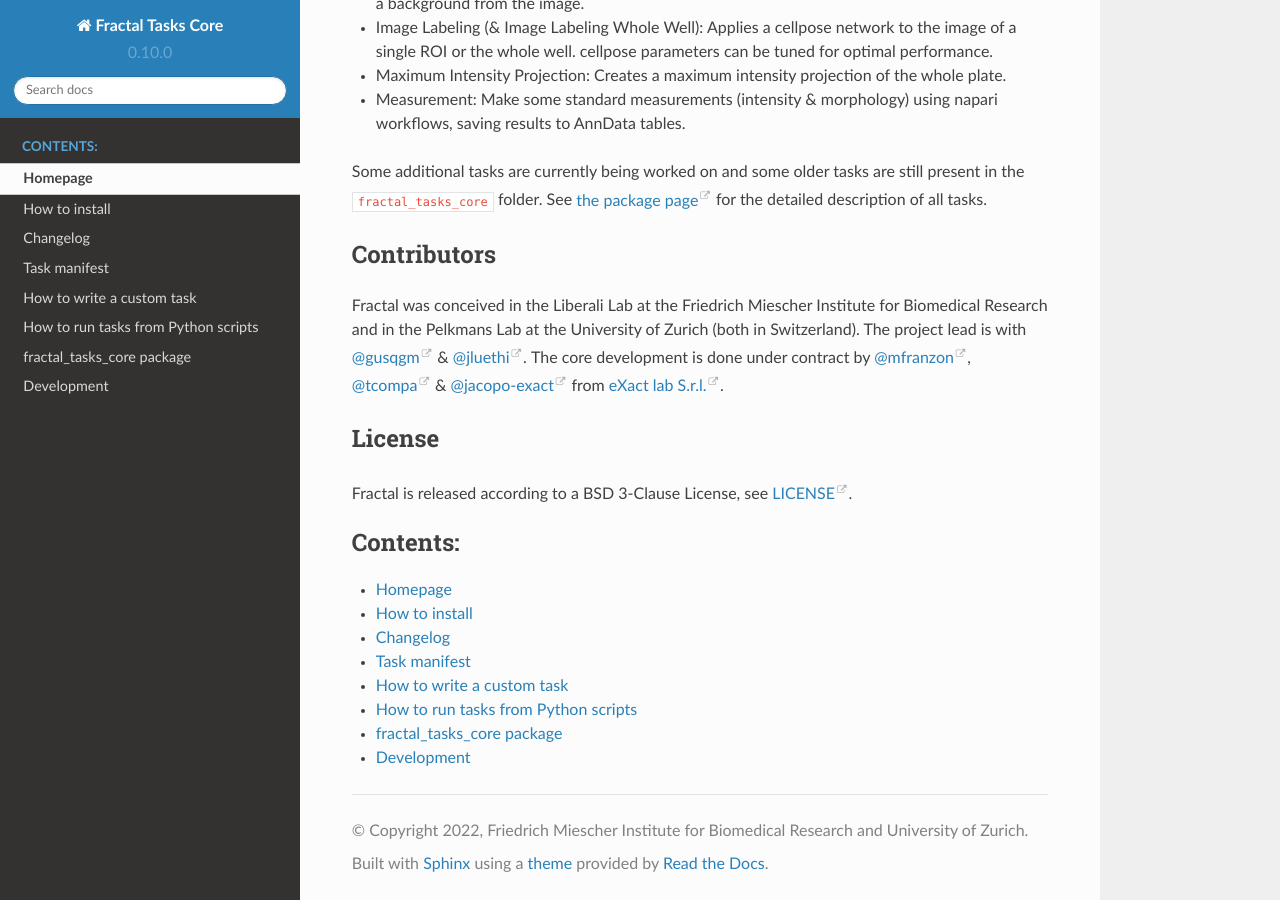
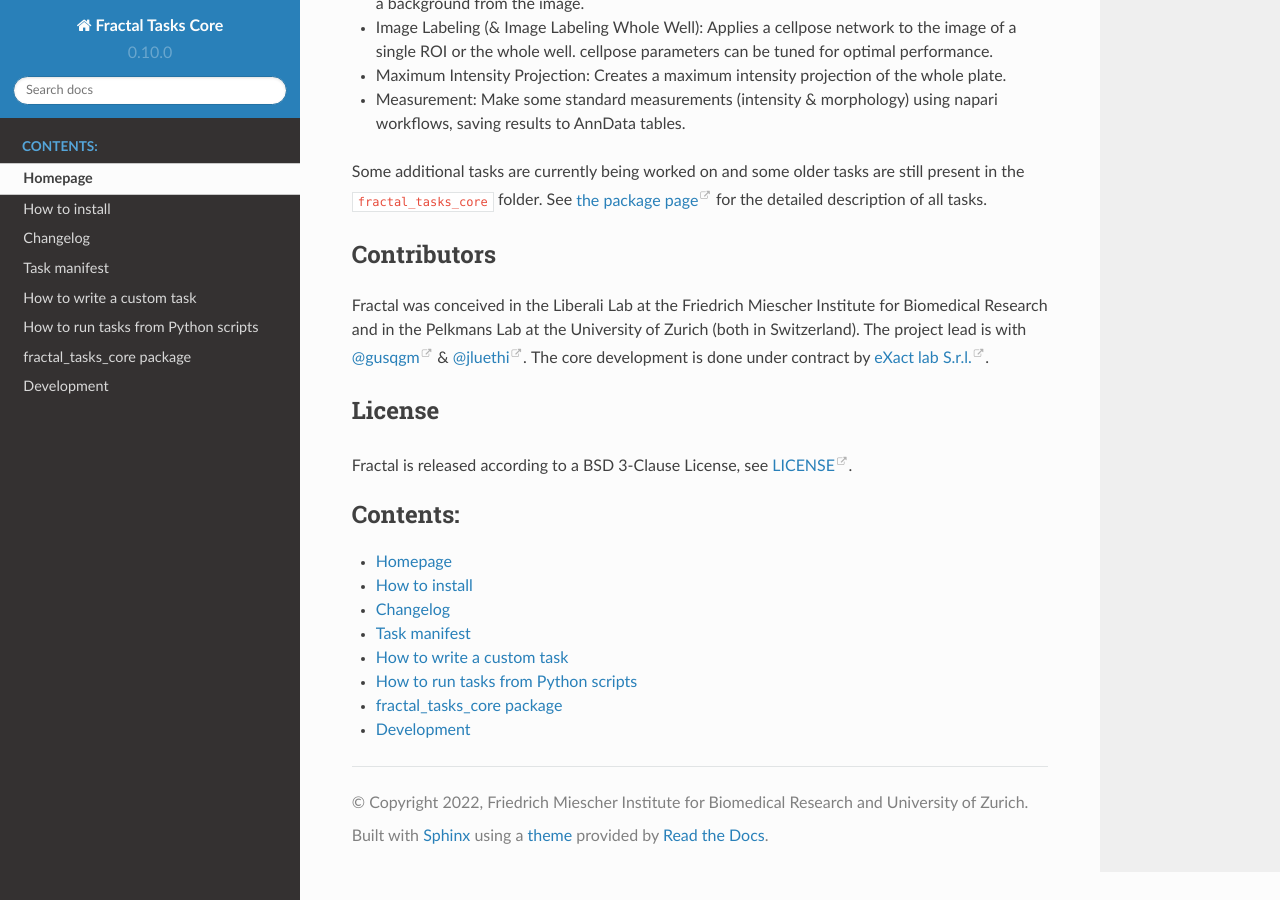
Before and after one commit to fractal-analytics-platform/fractal-tasks-core, a Sphinx documentation site: the page built from docs/source/index.rst, in a window 1280 px wide and 900 px high, scrolled down 1627 px. Built offline with Sphinx 7.4.7 and the Read the Docs theme 2.0.0, drawn with Linux system fonts in a browser that asks for light colours; pages that are not in the unit, such as notebooks, are missing from menus.

Commit message:
Fix contributors in docs

```diff
--- a/docs/source/index.rst
+++ b/docs/source/index.rst
@@ -37,7 +37,7 @@ Some additional tasks are currently being worked on and some older tasks are sti
 Contributors
 ~~~~~~~~~~~~
 
-Fractal was conceived in the Liberali Lab at the Friedrich Miescher Institute for Biomedical Research and in the Pelkmans Lab at the University of Zurich (both in Switzerland). The project lead is with `@gusqgm <https://github.com/gusqgm>`_ & `@jluethi <https://github.com/jluethi>`_. The core development is done under contract by `@mfranzon <https://github.com/mfranzon>`_, `@tcompa <https://github.com/tcompa>`_ & `@jacopo-exact <https://github.com/jacopo-exact>`_ from `eXact lab S.r.l. <https://exact-lab.it>`_.
+Fractal was conceived in the Liberali Lab at the Friedrich Miescher Institute for Biomedical Research and in the Pelkmans Lab at the University of Zurich (both in Switzerland). The project lead is with `@gusqgm <https://github.com/gusqgm>`_ & `@jluethi <https://github.com/jluethi>`_. The core development is done under contract by `eXact lab S.r.l. <https://exact-lab.it>`_.
 
 License
 ~~~~~~~
```
